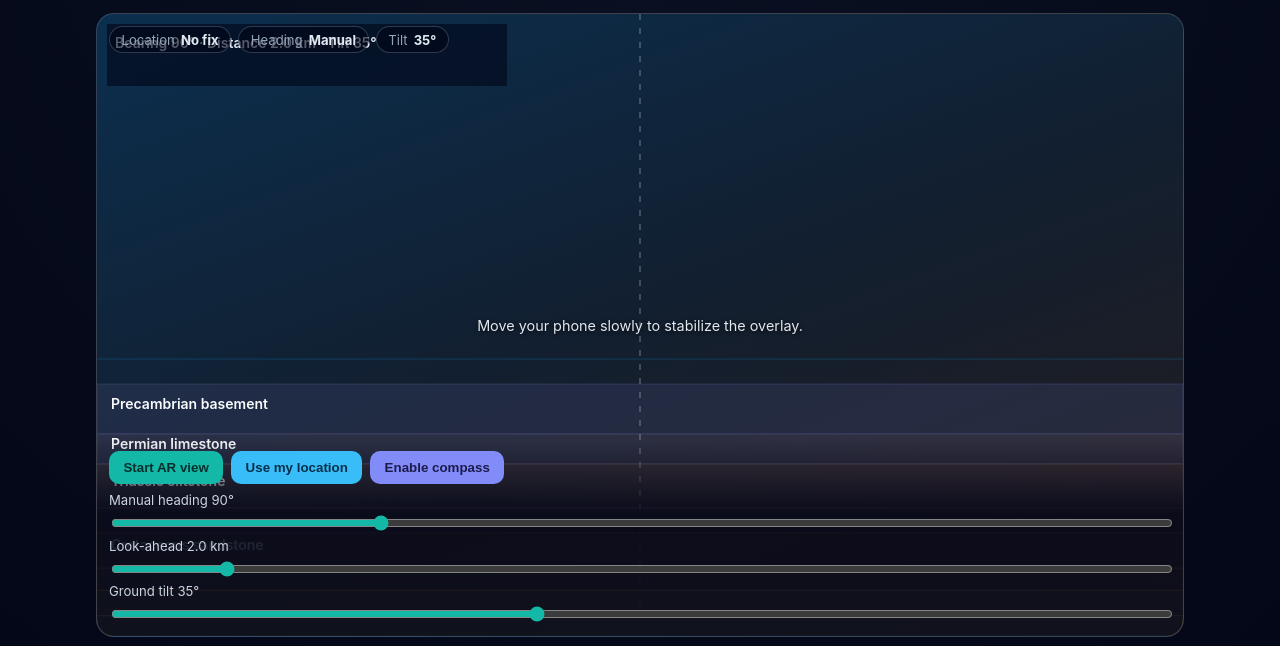
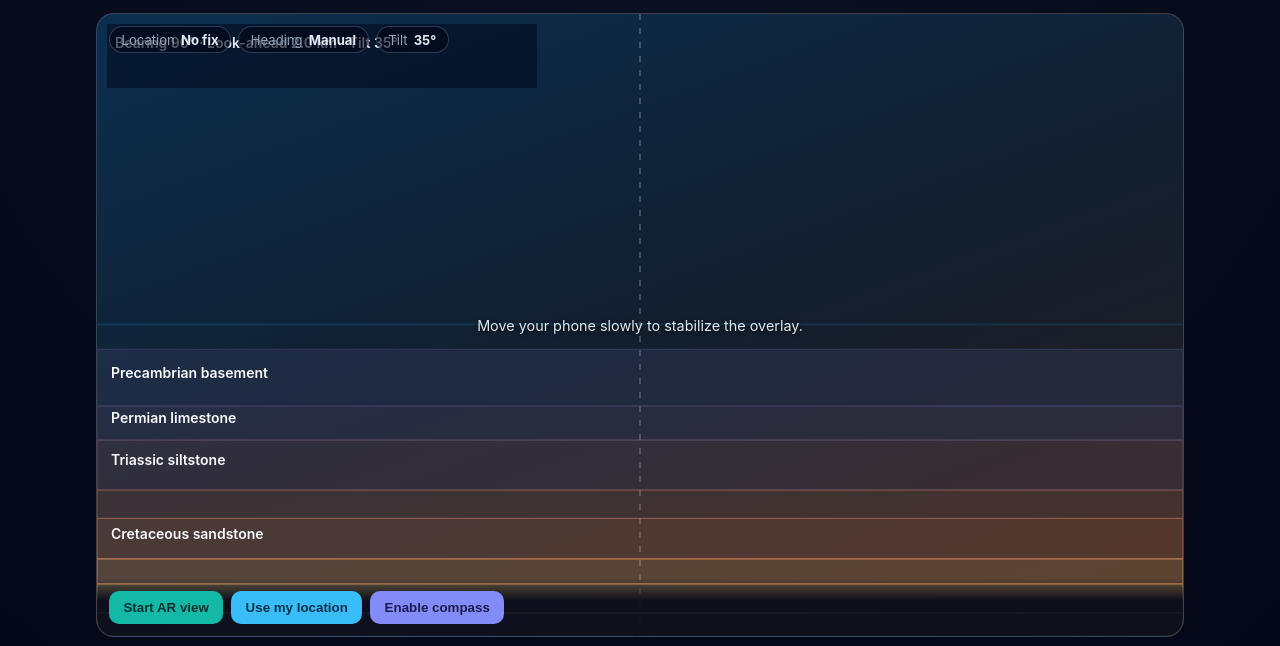
Before and after one commit to JcFiscus/Geological-Map-Application, a plain HTML site: page index.html in a window 1280 px wide. Shown: the part 154-800 px from the top of the page. Drawn offline with Linux system fonts and the light colour scheme.

Commit message:
Fix AR camera passthrough and sensor-driven overlay

```diff
--- a/app.js
+++ b/app.js
@@ -6,6 +6,7 @@ const state = {
   tiltDeg: 35,
   source: 'manual',
   stream: null,
+  orientationActive: false,
 };
 
 const geologicPalette = [
@@ -27,12 +28,6 @@ const el = {
   locationStatus: document.querySelector('#locationStatus'),
   headingStatus: document.querySelector('#headingStatus'),
   tiltStatus: document.querySelector('#tiltStatus'),
-  headingRange: document.querySelector('#headingRange'),
-  headingValue: document.querySelector('#headingValue'),
-  distanceRange: document.querySelector('#distanceRange'),
-  distanceValue: document.querySelector('#distanceValue'),
-  elevationRange: document.querySelector('#elevationRange'),
-  elevationValue: document.querySelector('#elevationValue'),
   insightText: document.querySelector('#insightText'),
   centerHint: document.querySelector('#centerHint'),
   legend: document.querySelector('#legend'),
@@ -42,6 +37,7 @@ const el = {
 const ctx = el.canvas.getContext('2d');
 
 const clampHeading = (value) => ((value % 360) + 360) % 360;
+const clamp = (value, min, max) => Math.max(min, Math.min(max, value));
 
 const createDirectionalStack = () => {
   const headingFactor = Math.sin((state.heading * Math.PI) / 180);
@@ -85,10 +81,10 @@ const drawOverlay = (layers) => {
   const height = el.canvas.clientHeight;
   ctx.clearRect(0, 0, width, height);
 
-  const horizonY = height * (0.42 + state.tiltDeg / 200);
+  const horizonY = height * (0.38 + state.tiltDeg / 220);
   const scanLineY = horizonY - 26;
 
-  ctx.fillStyle = 'rgba(14, 165, 233, 0.12)';
+  ctx.fillStyle = 'rgba(14, 165, 233, 0.16)';
   ctx.fillRect(0, scanLineY, width, 2);
 
   const usableHeight = height - horizonY;
@@ -98,14 +94,14 @@ const drawOverlay = (layers) => {
     const segmentHeight = (layer.thickness / 100) * usableHeight;
     currentTop -= segmentHeight;
 
-    ctx.fillStyle = `${layer.color}66`;
+    ctx.fillStyle = `${layer.color}55`;
     ctx.fillRect(0, currentTop, width, segmentHeight);
 
-    ctx.strokeStyle = `${layer.color}cc`;
+    ctx.strokeStyle = `${layer.color}dd`;
     ctx.lineWidth = 1;
     ctx.strokeRect(0, currentTop, width, segmentHeight);
 
-    if (segmentHeight > 28) {
+    if (segmentHeight > 30) {
       ctx.fillStyle = '#f8fafc';
       ctx.font = '600 14px Inter, sans-serif';
       ctx.fillText(layer.name, 14, currentTop + segmentHeight / 2);
@@ -120,13 +116,13 @@ const drawOverlay = (layers) => {
   ctx.stroke();
   ctx.setLineDash([]);
 
-  ctx.fillStyle = 'rgba(2,6,23,0.62)';
-  ctx.fillRect(10, 10, Math.min(width - 20, 400), 62);
+  ctx.fillStyle = 'rgba(2,6,23,0.52)';
+  ctx.fillRect(10, 10, Math.min(width - 20, 430), 64);
 
   ctx.fillStyle = '#e2e8f0';
   ctx.font = '600 14px Inter, sans-serif';
   ctx.fillText(
-    `Bearing ${Math.round(state.heading)}° · Distance ${state.distanceKm.toFixed(1)} km · Tilt ${state.tiltDeg}°`,
+    `Bearing ${Math.round(state.heading)}° · Look-ahead ${state.distanceKm.toFixed(1)} km · Tilt ${state.tiltDeg}°`,
     18,
     34,
   );
@@ -171,10 +167,15 @@ const refresh = () => {
 const setHeading = (value, source = 'manual') => {
   state.heading = clampHeading(value);
   state.source = source;
-  el.headingRange.value = String(Math.round(state.heading));
-  el.headingValue.textContent = `${Math.round(state.heading)}`;
   el.headingStatus.textContent =
     source === 'sensor' ? `${Math.round(state.heading)}° (live)` : `${Math.round(state.heading)}° (manual)`;
+  refresh();
+};
+
+const setTiltFromSensor = (rawTilt) => {
+  state.tiltDeg = clamp(Math.round(rawTilt), 5, 80);
+  state.distanceKm = Number((0.8 + ((80 - state.tiltDeg) / 75) * 9.2).toFixed(1));
+  el.tiltStatus.textContent = `${state.tiltDeg}° (live)`;
   refresh();
 };
 
@@ -198,6 +199,7 @@ const startCamera = async () => {
     });
     state.stream = stream;
     el.cameraFeed.srcObject = stream;
+    await el.cameraFeed.play();
     el.cameraFeed.classList.add('active');
     el.centerHint.textContent = 'AR view active. Point toward terrain to explore layers.';
     el.startArBtn.textContent = 'AR view active';
@@ -207,28 +209,7 @@ const startCamera = async () => {
   }
 };
 
-el.startArBtn.addEventListener('click', () => {
-  startCamera();
-});
-
-el.headingRange.addEventListener('input', (event) => {
-  setHeading(Number(event.target.value), 'manual');
-});
-
-el.distanceRange.addEventListener('input', (event) => {
-  state.distanceKm = Number(event.target.value);
-  el.distanceValue.textContent = state.distanceKm.toFixed(1);
-  refresh();
-});
-
-el.elevationRange.addEventListener('input', (event) => {
-  state.tiltDeg = Number(event.target.value);
-  el.elevationValue.textContent = `${state.tiltDeg}`;
-  el.tiltStatus.textContent = `${state.tiltDeg}°`;
-  refresh();
-});
-
-el.locationBtn.addEventListener('click', () => {
+const enableLocation = () => {
   if (!navigator.geolocation) {
     el.locationStatus.textContent = 'Not supported';
     return;
@@ -250,9 +231,13 @@ el.locationBtn.addEventListener('click', () => {
       timeout: 10000,
     },
   );
-});
+};
 
 const setupOrientation = async () => {
+  if (state.orientationActive) {
+    return;
+  }
+
   const isIOS =
     typeof DeviceOrientationEvent !== 'undefined' &&
     typeof DeviceOrientationEvent.requestPermission === 'function';
@@ -266,15 +251,32 @@ const setupOrientation = async () => {
   }
 
   window.addEventListener('deviceorientation', (event) => {
-    if (typeof event.alpha !== 'number') {
-      return;
+    if (typeof event.alpha === 'number') {
+      const heading = event.webkitCompassHeading ?? 360 - event.alpha;
+      setHeading(heading, 'sensor');
     }
-    const heading = event.webkitCompassHeading ?? 360 - event.alpha;
-    setHeading(heading, 'sensor');
+
+    if (typeof event.beta === 'number') {
+      const sensorTilt = clamp(Math.abs(event.beta), 0, 90);
+      setTiltFromSensor(sensorTilt);
+    }
   });
 
+  state.orientationActive = true;
   el.headingStatus.textContent = 'Waiting for sensor...';
 };
+
+el.startArBtn.addEventListener('click', async () => {
+  await startCamera();
+  await setupOrientation().catch((error) => {
+    el.headingStatus.textContent = `Compass unavailable (${error.message})`;
+  });
+  enableLocation();
+});
+
+el.locationBtn.addEventListener('click', () => {
+  enableLocation();
+});
 
 el.orientationBtn.addEventListener('click', () => {
   setupOrientation().catch((error) => {
--- a/index.html
+++ b/index.html
@@ -18,7 +18,7 @@
       </header>
 
       <section class="ar-stage" aria-label="Camera and geology overlay">
-        <video id="cameraFeed" playsinline muted></video>
+        <video id="cameraFeed" playsinline muted autoplay></video>
         <canvas id="overlayCanvas" width="1080" height="1920"></canvas>
 
         <div class="hud top-hud">
@@ -35,17 +35,6 @@
             <button id="locationBtn" class="button secondary">Use my location</button>
             <button id="orientationBtn" class="button tertiary">Enable compass</button>
           </div>
-
-          <div class="slider-grid">
-            <label for="headingRange">Manual heading <span id="headingValue">90</span>°</label>
-            <input id="headingRange" type="range" min="0" max="359" value="90" step="1" />
-
-            <label for="distanceRange">Look-ahead <span id="distanceValue">2.0</span> km</label>
-            <input id="distanceRange" type="range" min="0.5" max="15" value="2" step="0.1" />
-
-            <label for="elevationRange">Ground tilt <span id="elevationValue">35</span>°</label>
-            <input id="elevationRange" type="range" min="5" max="80" value="35" step="1" />
-          </div>
         </div>
       </section>
 
--- a/styles.css
+++ b/styles.css
@@ -157,21 +157,6 @@ p {
   color: #1e1b4b;
 }
 
-.slider-grid {
-  display: grid;
-  gap: 0.3rem;
-}
-
-label {
-  font-size: 0.82rem;
-  color: #cbd5e1;
-}
-
-input[type='range'] {
-  width: 100%;
-  accent-color: var(--accent);
-}
-
 .info-card {
   display: grid;
   gap: 0.7rem;
```
